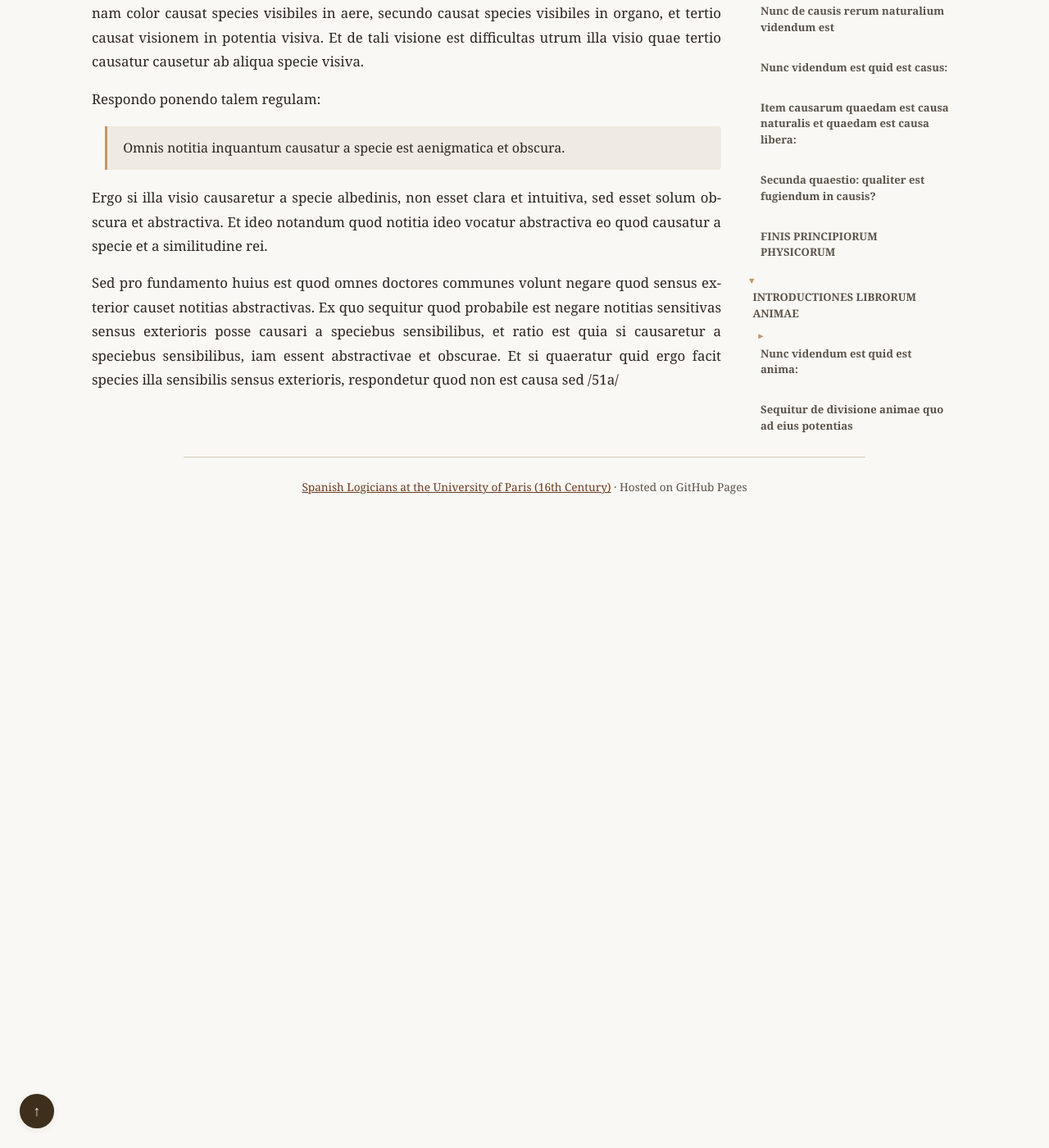
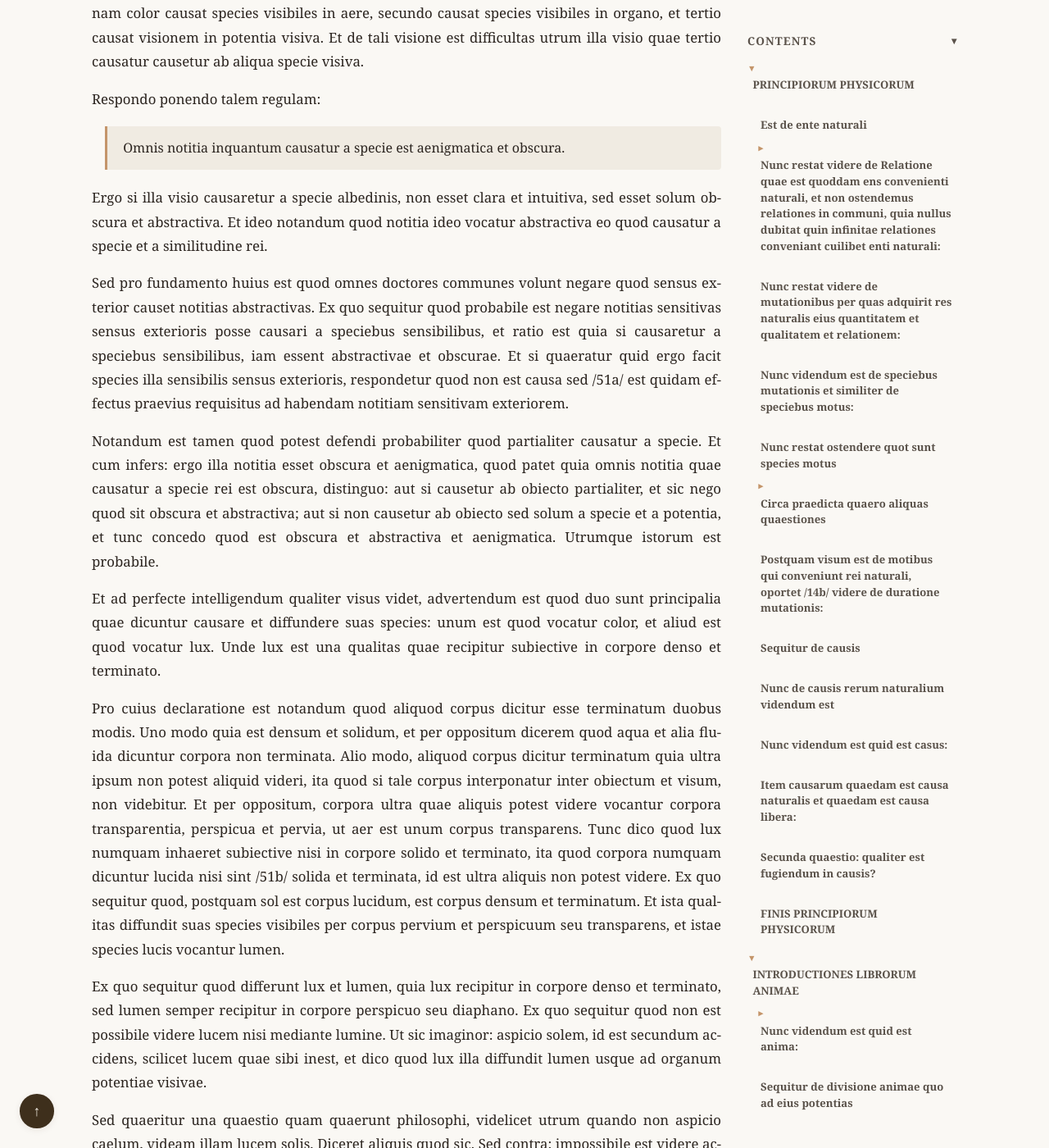
Before and after one commit to JoseBalado/Spanish-Logicians-at-the-University-of-Paris, a Jekyll site: the page built from philosophers/Jeronimo-Pardo/Principiorum-Phisicorum-et-Introductiones-Librorum-Animae.md, in a window 1280 px wide and 1400 px high, scrolled down 61542 px. Shown: the whole window at 82% size. Built offline with Jekyll 4.4.1, drawn with Linux system fonts in a browser that asks for light colours; before the commit the page ends 62172 px from its top, so only the background shows below that; some of the changed text lies outside the part shown.

Commit message:
Pardo. De Anima, page 51

```diff
--- a/philosophers/Jeronimo-Pardo/Principiorum-Phisicorum-et-Introductiones-Librorum-Animae.md
+++ b/philosophers/Jeronimo-Pardo/Principiorum-Phisicorum-et-Introductiones-Librorum-Animae.md
@@ -1163,7 +1163,19 @@ Respondo ponendo talem regulam:
 
 Ergo si illa visio causaretur a specie albedinis, non esset clara et intuitiva, sed esset solum obscura et abstractiva. Et ideo notandum quod notitia ideo vocatur abstractiva eo quod causatur a specie et a similitudine rei.
 
-Sed pro fundamento huius est quod omnes doctores communes volunt negare quod sensus exterior causet notitias abstractivas. Ex quo sequitur quod probabile est negare notitias sensitivas sensus exterioris posse causari a speciebus sensibilibus, et ratio est quia si causaretur a speciebus sensibilibus, iam essent abstractivae et obscurae. Et si quaeratur quid ergo facit species illa sensibilis sensus exterioris, respondetur quod non est causa sed /51a/
+Sed pro fundamento huius est quod omnes doctores communes volunt negare quod sensus exterior causet notitias abstractivas. Ex quo sequitur quod probabile est negare notitias sensitivas sensus exterioris posse causari a speciebus sensibilibus, et ratio est quia si causaretur a speciebus sensibilibus, iam essent abstractivae et obscurae. Et si quaeratur quid ergo facit species illa sensibilis sensus exterioris, respondetur quod non est causa sed /51a/ est quidam effectus praevius requisitus ad habendam notitiam sensitivam exteriorem.
+
+Notandum est tamen quod potest defendi probabiliter quod partialiter causatur a specie. Et cum infers: ergo illa notitia esset obscura et aenigmatica, quod patet quia omnis notitia quae causatur a specie rei est obscura, distinguo: aut si causetur ab obiecto partialiter, et sic nego quod sit obscura et abstractiva; aut si non causetur ab obiecto sed solum a specie et a potentia, et tunc concedo quod est obscura et abstractiva et aenigmatica. Utrumque istorum est probabile.
+
+Et ad perfecte intelligendum qualiter visus videt, advertendum est quod duo sunt principalia quae dicuntur causare et diffundere suas species: unum est quod vocatur color, et aliud est quod vocatur lux. Unde lux est una qualitas quae recipitur subiective in corpore denso et terminato.
+
+Pro cuius declaratione est notandum quod aliquod corpus dicitur esse terminatum duobus modis. Uno modo quia est densum et solidum, et per oppositum dicerem quod aqua et alia fluida dicuntur corpora non terminata. Alio modo, aliquod corpus dicitur terminatum quia ultra ipsum non potest aliquid videri, ita quod si tale corpus interponatur inter obiectum et visum, non videbitur. Et per oppositum, corpora ultra quae aliquis potest videre vocantur corpora transparentia, perspicua et pervia, ut aer est unum corpus transparens. Tunc dico quod lux numquam inhaeret subiective nisi in corpore solido et terminato, ita quod corpora numquam dicuntur lucida nisi sint /51b/ solida et terminata, id est ultra aliquis non potest videre. Ex quo sequitur quod, postquam sol est corpus lucidum, est corpus densum et terminatum. Et ista qualitas diffundit suas species visibiles per corpus pervium et perspicuum seu transparens, et istae species lucis vocantur lumen.
+
+Ex quo sequitur quod differunt lux et lumen, quia lux recipitur in corpore denso et terminato, sed lumen semper recipitur in corpore perspicuo seu diaphano. Ex quo sequitur quod non est possibile videre lucem nisi mediante lumine. Ut sic imaginor: aspicio solem, id est secundum accidens, scilicet lucem quae sibi inest, et dico quod lux illa diffundit lumen usque ad organum potentiae visivae.
+
+Sed quaeritur una quaestio quam quaerunt philosophi, videlicet utrum quando non aspicio caelum, videam illam lucem solis. Diceret aliquis quod sic. Sed contra: impossibile est videre accidens nisi videatur eius subiectum per accidens; sed non video subiectum; ergo. Patet quia si viderem solem, viderem eius rotunditatem.
+
+Pro solutione notandum est quod opinio domini de Aliaco et multorum philosophorum: quod non existens directe versus solem videt lucem solis. Sed nolumus tenere istam opinionem propter argumentum quod venit ad oppositum. Et probatur sic: quia si videat solem, videbit lucem, et ultra ergo videbit aliquam rem. Sed hoc est falsum, igitur. Sed si quaeratur quid ergo videtur, respondetur quod videtur istud lumen. Contra: si istud lumen videretur, diffunderet suas species visibiles. Concedo. /52a/
 
 <!--
 ## Apparatus Criticus Reference
```
